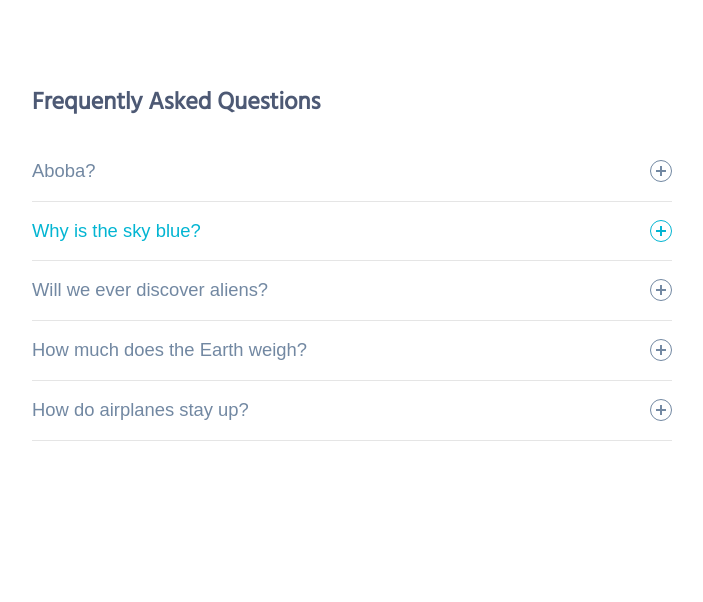
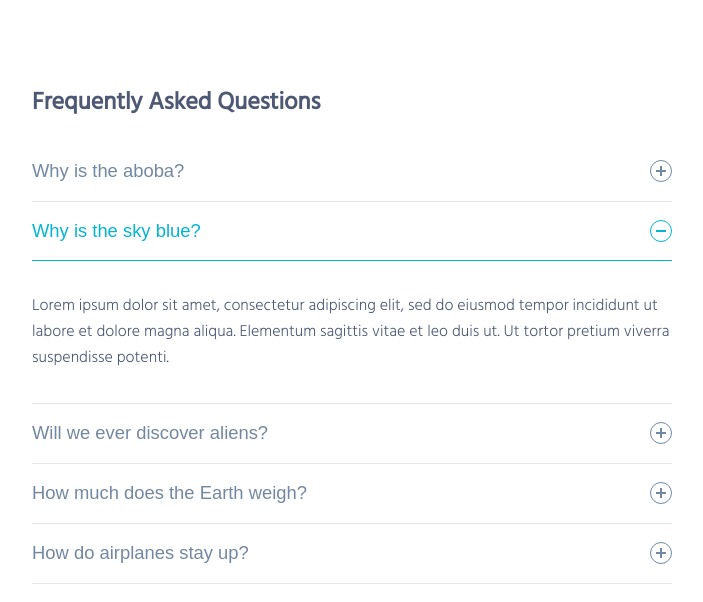
Before and after one commit to Razer2550/FAQ-animation, a plain HTML site: page index.html in a window 1280 px wide. Both pictures are taken after a click on the button "Why is the sky blue?". Shown: the whole page, without its empty margins (288-991 px from the left). Drawn offline with Linux system fonts and the light colour scheme.

Commit message:
add script and correct html and sass

```diff
--- a/index.html
+++ b/index.html
@@ -12,7 +12,7 @@
     <h2>Frequently Asked Questions</h2>
     <div class="accordion">
       <div class="accordion-item">
-            <button id="accordion-button-1" aria-expanded="false"><span class="accordion-title">Aboba?</span><span class="icon" aria-hidden="true"></span></button>
+        <button id="accordion-button-1" aria-expanded="false"><span class="accordion-title">Why is the aboba?</span><span class="icon" aria-hidden="true"></span></button>
         <div class="accordion-content">
           <p>Lorem ipsum dolor sit amet, consectetur adipiscing elit, sed do eiusmod tempor incididunt ut labore et dolore magna aliqua. Elementum sagittis vitae et leo duis ut. Ut tortor pretium viverra suspendisse potenti.</p>
         </div>
--- a/sass/style.scss
+++ b/sass/style.scss
@@ -36,7 +36,6 @@ body {
       border-bottom: 1px solid $blue;
     }
   }
-}
   button {
     position: relative;
     display: block;
@@ -58,8 +57,6 @@ button {
         border: 1px solid $blue;
       }
     }
-}
-
     .accordion-title {
       padding: 1em 1.5em 1em 0;
     }
@@ -93,7 +90,7 @@ button {
         background: currentColor;
       }
     }
-
+  }
   button[aria-expanded='true'] {
     color: $blue;
     .icon {
@@ -101,7 +98,7 @@ button[aria-expanded='true'] {
         width: 0;
       }
     }
-    .accordion-content {
+    + .accordion-content {
       opacity: 1;
       max-height: 9em;
       transition: all 200ms linear;
@@ -120,3 +117,4 @@ button[aria-expanded='true'] {
       margin: 2em 0;
     }
   }
+}
--- a/script/script.js
+++ b/script/script.js
@@ -0,0 +1,15 @@
+const items = document.querySelectorAll(".accordion button");
+
+function toggleAccordion() {
+  const itemToggle = this.getAttribute('aria-expanded');
+
+  for (i = 0; i < items.length; i++) {
+    items[i].setAttribute('aria-expanded', 'false');
+  }
+
+  if (itemToggle == 'false') {
+    this.setAttribute('aria-expanded', 'true');
+  }
+}
+
+items.forEach(item => item.addEventListener('click', toggleAccordion));
```
Also changed, not shown: style/style.css, 1 other file. Lines whose indentation alone changed are shown as unchanged.
